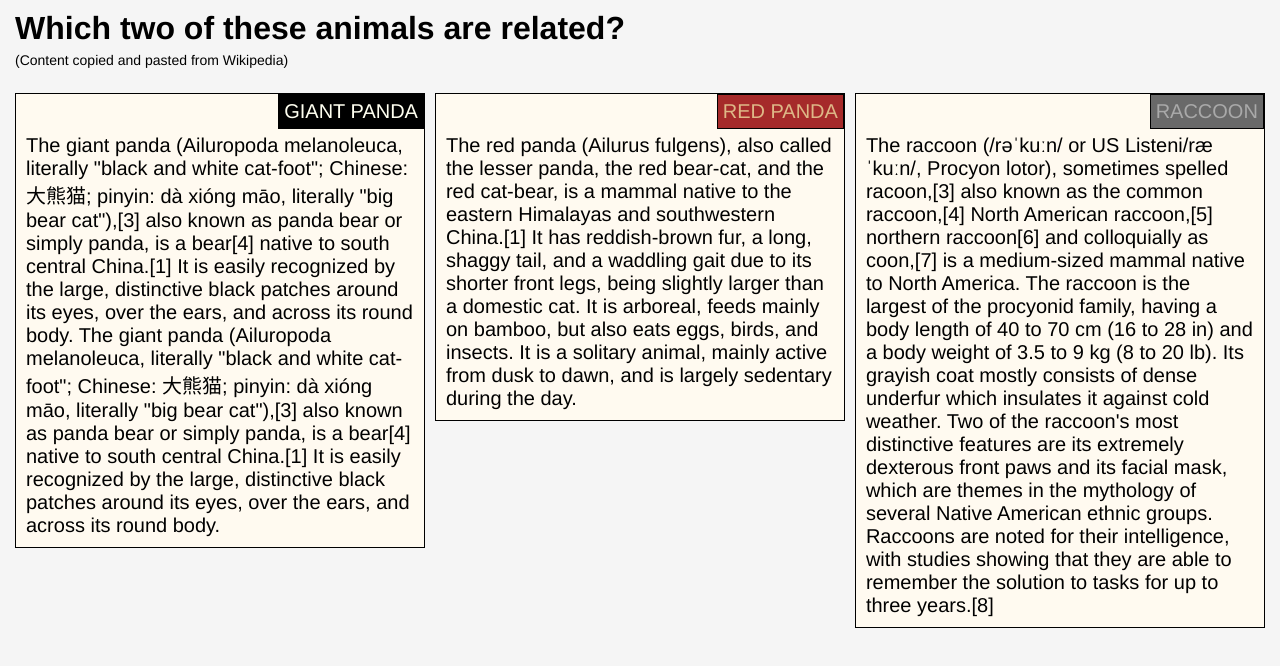
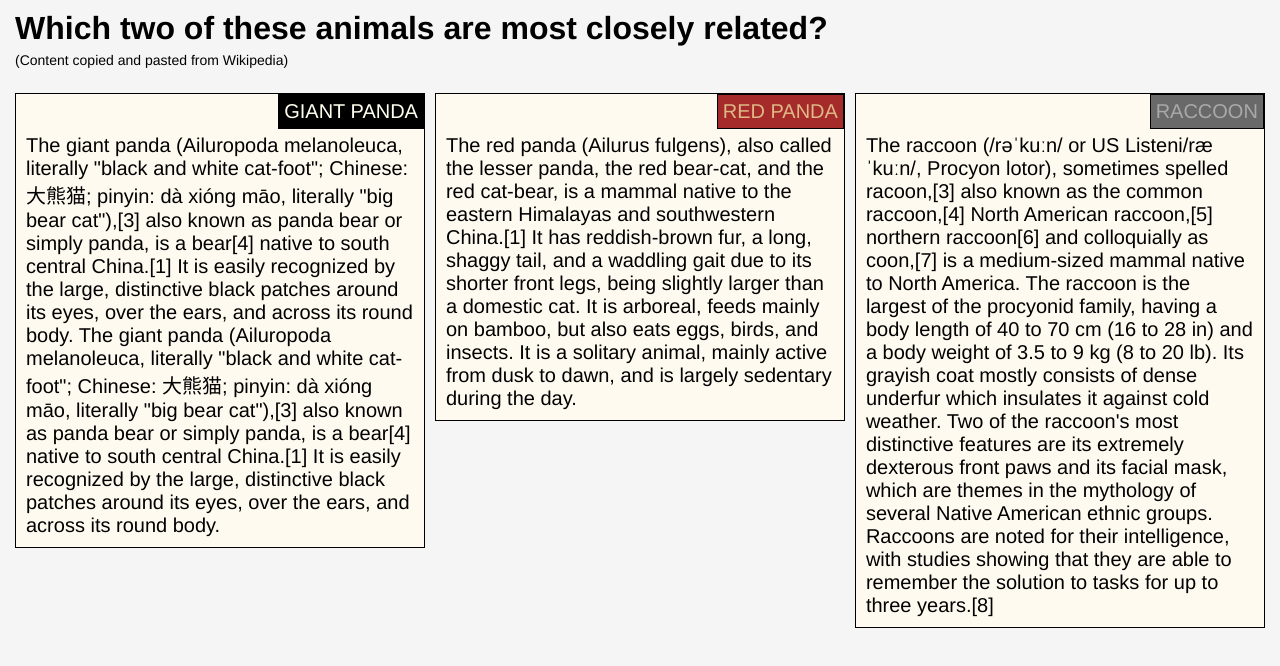
Before and after one commit to anderschenders/coursera-web-course-assignments, a plain HTML site: page assignment-2/index.html in a window 1280 px wide. Drawn offline with Linux system fonts and the light colour scheme.

Commit message:
minor edit on h1

```diff
--- a/assignment-2/index.html
+++ b/assignment-2/index.html
@@ -7,7 +7,7 @@
 <title>Module 2 Assignment</title>
 </head>
 <body>
-<h1>Which two of these animals are related?</h1>
+<h1>Which two of these animals are most closely related?</h1>
 <p id="reference">(Content copied and pasted from Wikipedia)</p>
 <div class="row">
   <div class="col-lg-4 col-md-6 col-sm-12">
```
